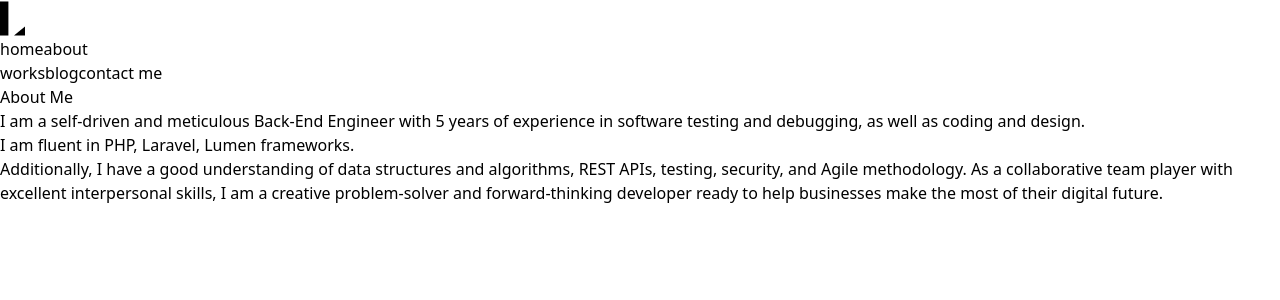
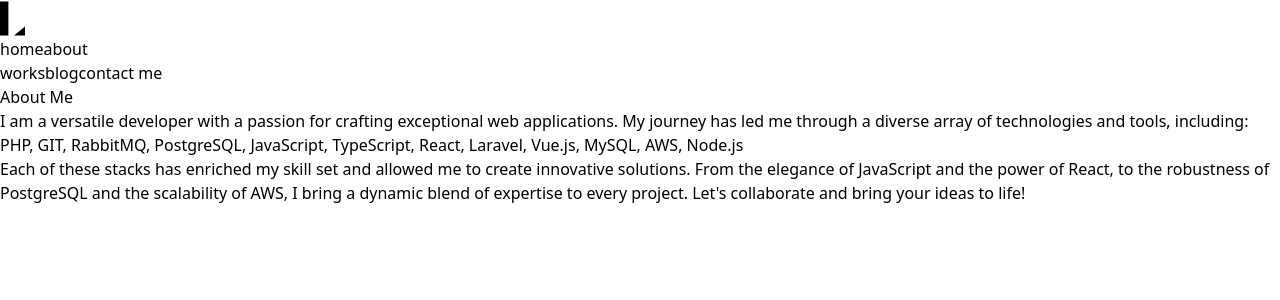
Before and after one commit to ladaposamuel/electrode-site, a Next.js app: page /about in a window 1280 px wide. Shown: the top 300 px of the page. Built offline with nearby package versions, Linux system fonts and the light colour scheme.

Commit message:
(feat) - RSS Feed route

```diff
--- a/app/about/page.tsx
+++ b/app/about/page.tsx
@@ -1,23 +1,64 @@
+import Image from "next/image";
+
+const frameworks = [
+  { name: "PHP", color: "blue" },
+  { name: "Javascript", color: "yellow" },
+  { name: "MySql", color: "blue" },
+];
+
+const stacks = [
+  "PHP",
+  "GIT",
+  "RabbitMQ",
+  "PostgreSQL",
+  "JavaScript",
+  "TypeScript",
+  "React",
+  "Laravel",
+  "Vue.js",
+  "MySQL",
+  "AWS",
+  "Node.js",
+];
+
+const FrameworkImages = () => (
+  <div className="pt-5">
+    {frameworks.map(({ name, color }) => (
+      <Image
+        alt={`${name} stack badge`}
+        src={`https://img.shields.io/badge/stack-${name}-${color}`}
+        width={100}
+        height={20}
+        priority
+        className="inline"
+      />
+    ))}
+  </div>
+);
+
 export default function AboutPage() {
-
   const experienceYears = 5;
-  const frameworks = ['PHP', 'Laravel', 'Lumen'];
+  // const frameworks = ['PHP', 'Laravel', 'Lumen'];
 
   return (
     <section>
       <h1 className="font-bold text-3xl font-serif">About Me</h1>
       <p className="my-5 text-neutral-800 dark:text-neutral-200">
-      {`I am a self-driven and meticulous Back-End Engineer with ${experienceYears} years of experience in software testing and debugging, as well as coding and design.`}
+        {`I am a versatile developer with a passion for crafting exceptional web applications.
+        My journey has led me through a diverse array of technologies and tools, including:`}
       </p>
       <p className=" text-neutral-800 dark:text-neutral-200">
-      {`I am fluent in ${frameworks.join(', ')} frameworks.`}
-      </p>
-      <p className="my-5 text-neutral-800 dark:text-neutral-200">
-      {`Additionally, I have a good understanding of data structures and algorithms, REST APIs, testing, security, and Agile methodology.${'\n'}
-        As a collaborative team player with excellent interpersonal skills, I am a creative problem-solver and forward-thinking developer ready to help businesses make the most of their digital future.`}
+        {/* {`${frameworks
+          .map((framework) => framework.name)
+          .join(", ")} frameworks.`} */}
+        {stacks.map((stack) => stack).join(", ")}
       </p>
 
-
+      <p className=" text-neutral-800 dark:text-neutral-200 pt-5">
+        {`Each of these stacks has enriched my skill set and allowed me to create innovative solutions.
+         From the elegance of JavaScript and the power of React, to the robustness of PostgreSQL and the scalability of AWS,
+          I bring a dynamic blend of expertise to every project. Let's collaborate and bring your ideas to life!`}
+      </p>
     </section>
   );
 }
--- /dev/null
+++ b/app/api/blog/feed.xml/route.ts
@@ -0,0 +1,30 @@
+import Rss from "rss";
+import { allBlogs } from "contentlayer/generated";
+
+const siteUrl = "https://electrode.dev";
+
+export async function GET(request: Request) {
+  const feed = new Rss({
+    title: "Samuel Ladapo",
+    description: "Developer, writer, and creator.",
+    feed_url: `${siteUrl}/api/blog/feed.xml`,
+    site_url: siteUrl,
+    language: "en",
+  });
+
+  allBlogs.forEach((post) => {
+    feed.item({
+      title: post.title,
+      description: post.summary,
+      url: `${siteUrl}/blog/${post.slug}`,
+      date: post.publishedAt,
+    });
+  });
+
+  return new Response(feed.xml(), {
+    status: 200,
+    headers: {
+      "Content-Type": "application/xml",
+    },
+  });
+}
--- a/app/layout.tsx
+++ b/app/layout.tsx
@@ -41,10 +41,11 @@ export const metadata: Metadata = {
     title: 'Samuel Ladapo',
     card: 'summary_large_image',
   },
-  verification: {
-    google: 'eZSdmzAXlLkKhNJzfgwDqWORghxnJ8qR9_CHdAh5-xw',
-    yandex: '14d2e73487fa6c71',
-  },
+  alternates: {
+    types: {
+      'application/rss+xml': 'https://electrode.dev/api/blog/feed.xml',
+    }
+  }
 };
 
 export default function RootLayout({
--- a/app/page.tsx
+++ b/app/page.tsx
@@ -39,6 +39,7 @@ export default async function HomePage() {
           priority
         />
         <div className="mt-8 md:mt-0 ml-0 md:ml-6 space-y-2 text-neutral-500 dark:text-neutral-400">
+        {'</> Total time coded:'}
           <a
             rel="noopener noreferrer"
             target="_blank"
@@ -52,8 +53,7 @@ export default async function HomePage() {
           height={20}
           priority
         />
-
-          </a>
+        </a>
           <Link href="/blog" className="flex items-center">
             <ViewsIcon />
             {views} {` blog views all time`}
--- a/next.config.js
+++ b/next.config.js
@@ -7,6 +7,7 @@ const nextConfig = {
     serverActions: true,
   },
   images: {
+    dangerouslyAllowSVG: true,
     formats: ['image/avif', 'image/webp'],
     // Twitter Profile Picture
     remotePatterns: [
@@ -18,6 +19,18 @@ const nextConfig = {
       {
         protocol: 'https',
         hostname: 'i.imgur.com',
+        port: '',
+        pathname: '/**',
+      },
+      {
+        protocol: 'https',
+        hostname: 'img.shields.io',
+        port: '',
+        pathname: '/**',
+      },
+      {
+        protocol: 'https',
+        hostname: 'wakatime.com',
         port: '',
         pathname: '/**',
       },
--- a/package.json
+++ b/package.json
@@ -9,6 +9,7 @@
   "dependencies": {
     "@octokit/rest": "^19.0.11",
     "@planetscale/database": "^1.7.0",
+    "@types/rss": "^0.0.30",
     "@vercel/analytics": "^1.0.1",
     "@vercel/edge-config": "^0.2.1",
     "clsx": "^1.2.1",
@@ -29,6 +30,7 @@
     "rehype-pretty-code": "^0.9.7",
     "rehype-slug": "^5.1.0",
     "remark-gfm": "^3.0.1",
+    "rss": "^1.2.2",
     "server-only": "^0.0.1",
     "shiki": "^0.14.2",
     "swr": "^2.1.5"
```
Also changed, not shown: 1 other file (tests, documents, lock files or other folders).
